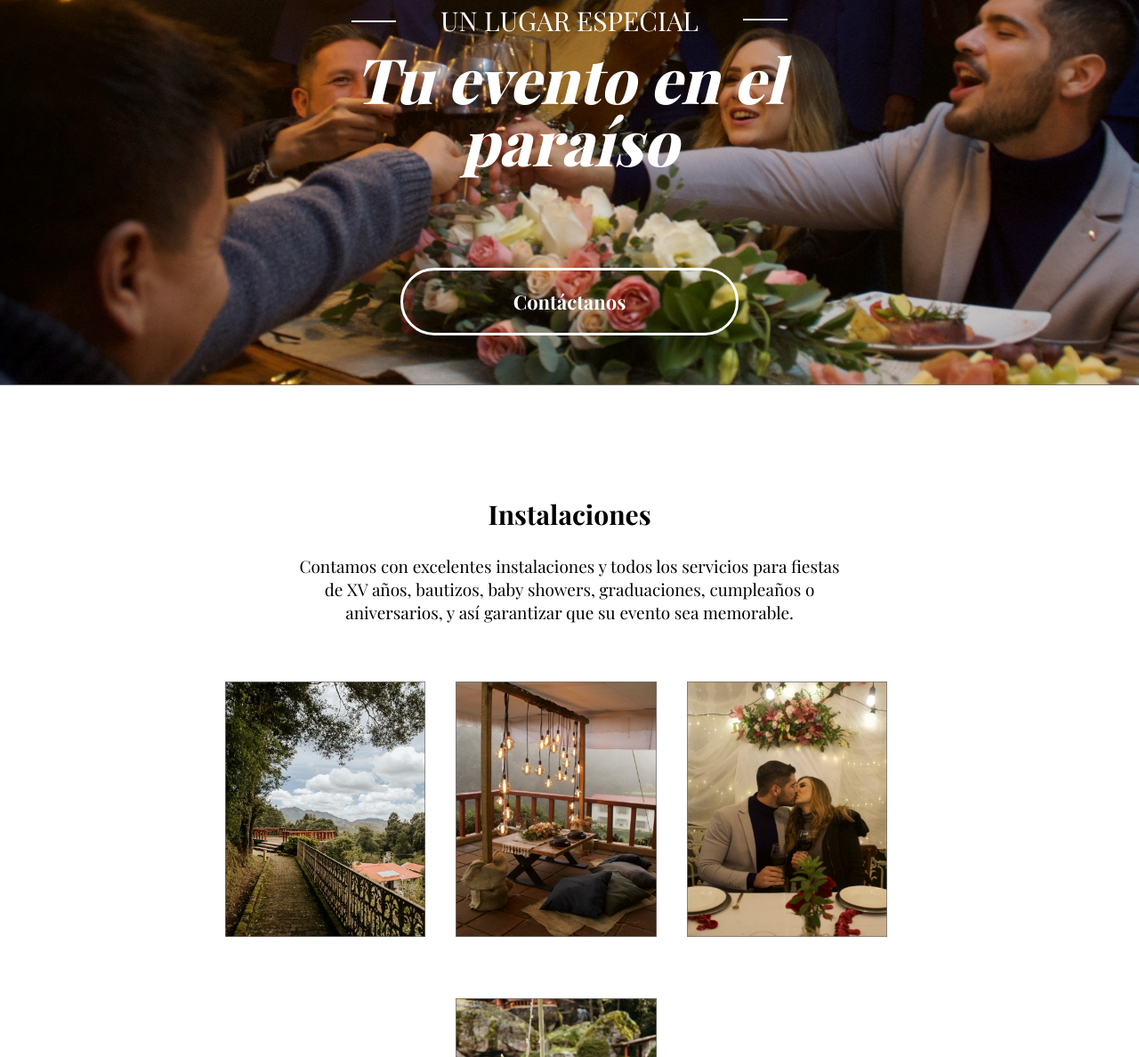
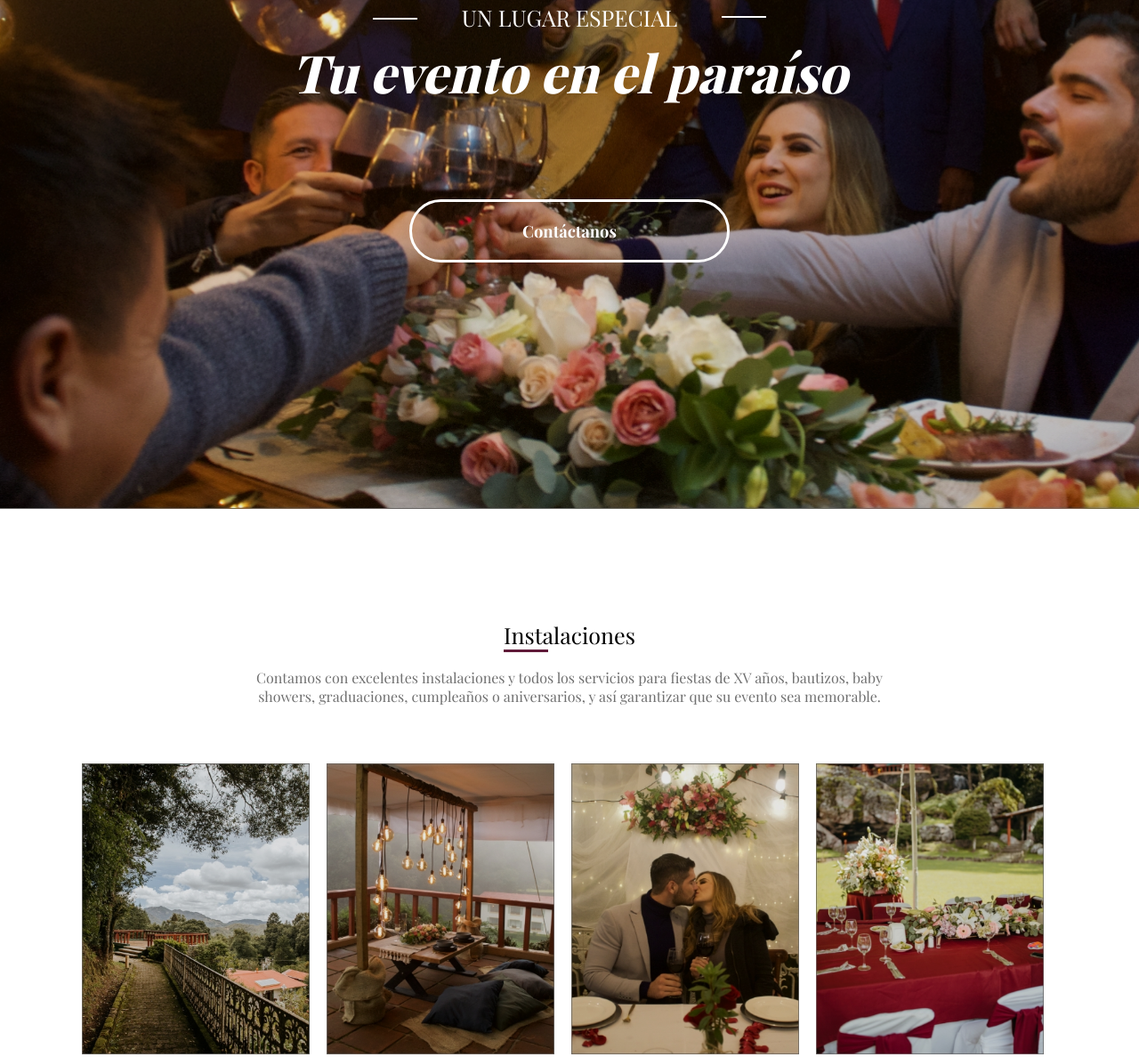
Before and after one commit to Angie-Cas/hotel-el-paraiso-eventos, a plain HTML site: page index.html in a window 1280 px wide. Shown: the part 367-1555 px from the top of the page at 89% size. Drawn offline with nearby package versions, Linux system fonts and the light colour scheme; a web font is replaced by a local one.

Commit message:
Add files via upload

```diff
--- a/css/estilos.css
+++ b/css/estilos.css
@@ -1,25 +1,35 @@
 @import url('https://fonts.googleapis.com/css2?family=Playfair+Display:ital,wght@0,400;0,700;0,800;1,400;1,700;1,800&display=swap');
-
-/* Cabecera */
 
 body {
     margin: 0;
     font-family: 'Playfair Display', serif;
+    font-size: 16px;
 }
 
-/* Imagen de cabecera */
+/*  --------- CABECERA --------- */
+
+/* Contenedor general */
 .cabecera {
-    block-size: 100vh;
+    block-size: 939px;
     background: url("../img/cabecera.jpg") no-repeat;
     background-position: 75%;
     background-size: cover;
     margin: 0;
     position: relative;
+    overflow: hidden;
     z-index: 1;
 }
 
-/* Overley de imagen de cabecera */
-.cabecera::after {
+.banner {
+    block-size: 939px;
+    inline-size: 100%;
+    position: absolute;
+    object-fit: cover;
+    filter: brightness(0.9);
+}
+
+/* Overley de banner */
+/* .cabecera::after {
     content: '';
     display: block;
     inline-size: 100%;
@@ -29,9 +39,9 @@ body {
     position: absolute;
     inset-block-start: 0;
     inset-inline-start: 0;
-}
+} */
 
-/* Wrapper de cabecera para centrar contenido */
+/* Contenedor de contenido */
 .cabecera-wrapper {
     inline-size: 70%;
     block-size: 938px;
@@ -63,7 +73,7 @@ body {
 
 /* "Un lugar especial" */
 .cabecera-texto-1 {
-    font-size: 30px;
+    font-size: 1.57em;
     text-transform: uppercase;
     margin: 0;
     padding-inline: 100px;
@@ -96,7 +106,7 @@ body {
 
 /* "Tu evento en el paraiso" */
 .cabecera-texto-2 {
-    font-size: 70px;
+    font-size: 3.68em;
     font-style: italic;
     font-weight: 800;
     margin-block: 10px 108px;
@@ -112,7 +122,7 @@ body {
     color: white;
     font-family: 'Playfair Display', serif;
     font-weight: bold;
-    font-size: 22px;
+    font-size: 1.15em;
     transition: all 0.5s;
 }
 
@@ -121,78 +131,101 @@ body {
     cursor: pointer;
 }
 
-/* Seccion de Instalaciones */
+/*  --------- INSTALACIONES --------- */
+
+/* Contenedor general*/
 .instalaciones {
     margin-block-end: 140px;
 }
 
+/* Contenedor de contenido */
 .instalaciones-wrapper {
-    width: 80%;
     margin: auto;
     text-align: center;
 }
 
 .instalaciones h2 {
     margin-block-start: 125px;
-    font-size: 30px;
+    font-size: 1.57em;
+    font-weight: normal;
+    position: relative;
+    display: inline-block;
+}
+
+.instalaciones h2::after {
+    content: '';
+    display: inline-block;
+    inline-size: 50px;
+    height: 3px;
+    background: #601A39;
+    position: absolute;
+    inset-block-start: 100%;
+    inset-inline-start: 0;
 }
 
 .instalaciones-wrapper img {
     margin-block-start: 20px;
-    margin-inline-end: 30px;
     border: 0;
     position: relative;
-}
+    filter: brightness(0.9);
 
-.instalaciones-wrapper img::after {
-    content: '';
-    display: block;
-    inline-size: 100%;
-    block-size: 100%;
-    background: black;
-    opacity: 0.07;
-    position: absolute;
-    inset-block-start: 0;
-    inset-inline-start: 0;
 }
 
 .instalaciones-wrapper p {
-    font-size: 1.25em;
+    font-size: 1em;
     margin-block-end: 50px;
+    color: #707070;
+    padding-inline: 30px;
 }
 
+/*  --------- MEDIA QUERY ESCRITORIO --------- */
 
 @media (min-width: 1024px) {
+
+    /*  --------- CABECERA --------- */
+
     /* Centrar imagen de cabecera */
-    .cabecera {
+    /* .cabecera {
         background-position: center;
-    }
+    } */
 
+    /* Reducir tamaño del contenedor */
     .cabecera-wrapper {
         inline-size: 50%;
     }
 
+    /* Aumentar el tamaño del logo */
+    .hotel-paraiso-logo {
+        inline-size: 100%;
+    }
+
+    /* Generar espacio entre el logo y el texto de cabecera */
     .cabecera-texto-1-wrapper {
         padding-block-start: 188px;
     }
 
-    .hotel-paraiso-logo {
-        inline-size: 100%;
-    }
-
+    /* Generar espacio entre el titulo y el boton */
     .cabecera-texto-2 {
         margin-block-end: 131px;
     }
 
+    /*  --------- INSTALACIONES --------- */
+
+    .instalaciones {
+        block-size: 938px;
+    }
+
+    /* Reducir el tamaño del parrafo */
     .instalaciones-wrapper p {
         width: 60%;
         margin: auto;
-        font-size: 19px;
     }
 
+    /* Acomodar las imagenes en linea */
     .instalaciones-wrapper img {
-        inline-size: 22%;
+        inline-size: 20%;
         margin-block-start: 65px;
+        margin-inline-end: 15px;
     }
 
 
--- a/index.html
+++ b/index.html
@@ -12,6 +12,7 @@
 
     <!-- Cabecera -->
     <header class="cabecera">
+        <img src="img/cabecera.jpg" alt="" class="banner">
         <div class="cabecera-wrapper">
             <span class="hotel-paraiso-logo-wrapper"><img src="img/logo-blanco.png" alt="Logo de hotel paraíso" class="hotel-paraiso-logo"></span>
             <span class="cabecera-texto-1-wrapper"><p class="cabecera-texto-1">Un lugar especial</p></span>
```
